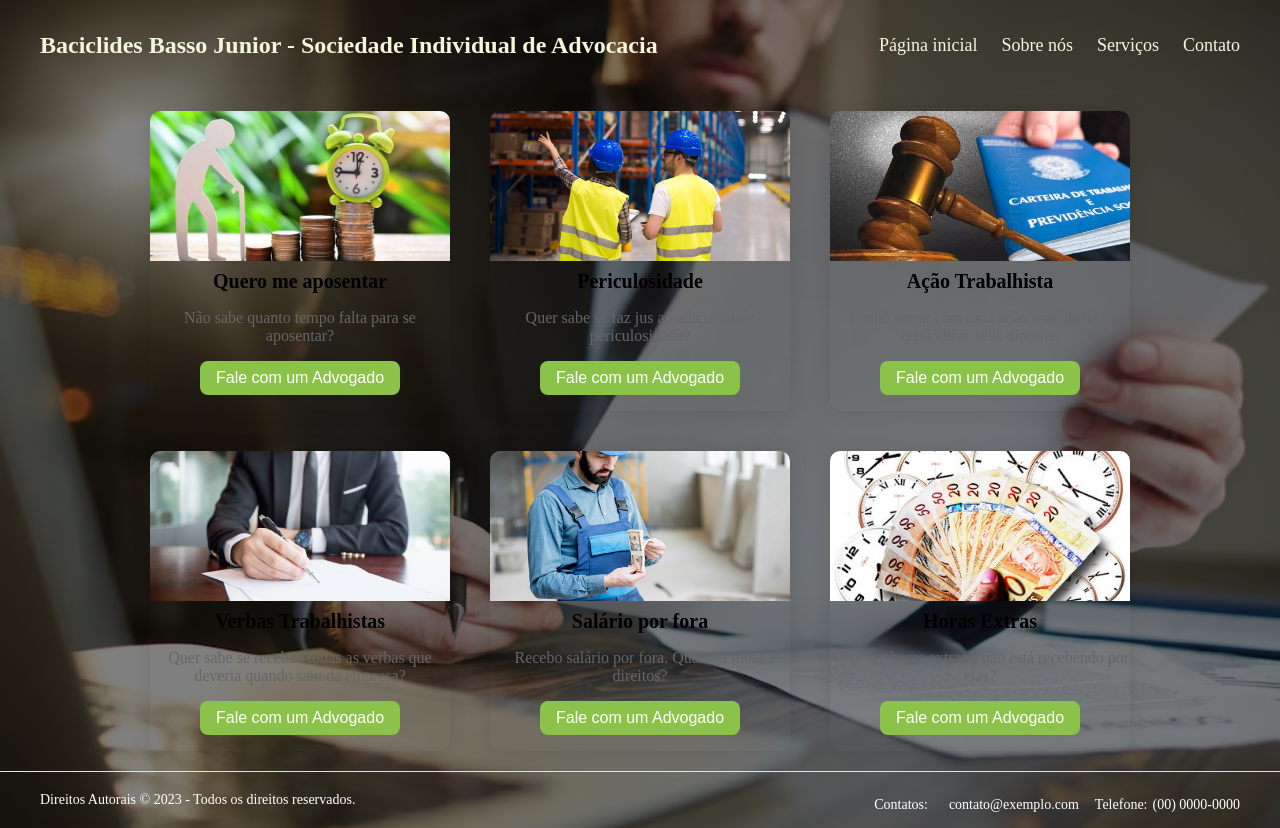
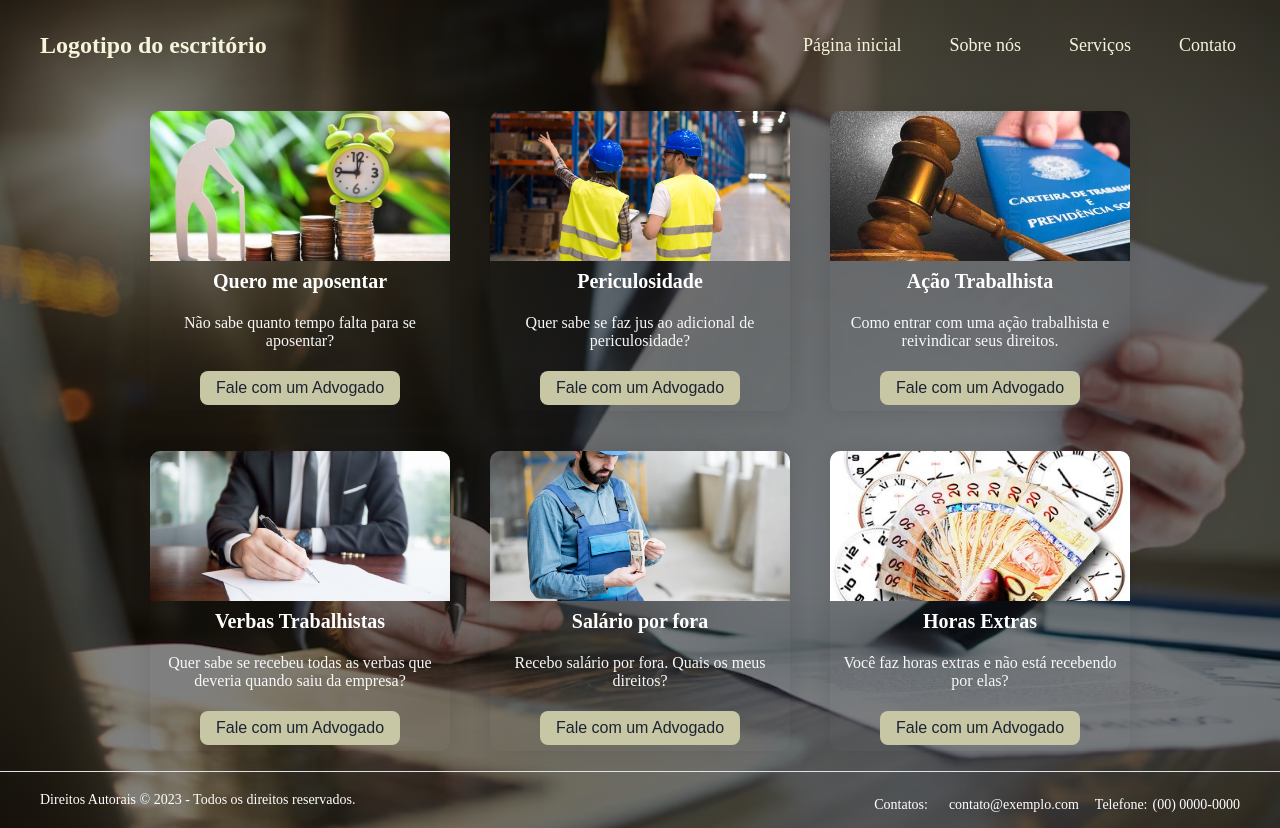
Before and after one commit to baxiclides-basso-neto/baciclides-advocacia, a React (Vite) app: page /servicos in a window 1280 px wide. Built offline with nearby package versions, Linux system fonts and the light colour scheme.

Commit message:
Fix ServicesPage btns

```diff
--- a/src/components/Header/header.jsx
+++ b/src/components/Header/header.jsx
@@ -11,7 +11,7 @@ function Header() {
   return (
     <HeaderContainer>
       <ContextContainer>
-        <Logo>Baciclides Basso Junior - Sociedade Individual de Advocacia</Logo>
+        <Logo>Logotipo do escritório</Logo>
         <Nav>
           <ul>
             <li>
--- a/src/styles/Headerstyle.js
+++ b/src/styles/Headerstyle.js
@@ -44,6 +44,7 @@ export const Nav = styled.nav`
   ul {
     display: flex;
     list-style: none;
+    gap: 1rem;
   }
 
   li {
@@ -53,12 +54,17 @@ export const Nav = styled.nav`
   a {
     font-size: 18px;
     color: #f5f5dc;
+    padding: 4px;
 
     text-decoration: none;
-    transition: color 0.2s ease-in-out;
+    transition: background-color 0.5s ease-in-out;
+
 
     &:hover {
-      color: #0088cc;
+      color: #1c2331;
+      background-color:  #fdfdc5;
+      border-radius: 4px;
+
     }
   }
 
--- a/src/styles/Landingpagestyle.js
+++ b/src/styles/Landingpagestyle.js
@@ -28,8 +28,8 @@ export const CallToAction = styled(Link)`
   display: inline-block;
   padding: 16px 32px;
   border-radius: 4px;
-  background-color: #8bc34a;
-  color: #ffffff;
+  background-color: #c7c7a6;
+  color: #1c2331;
   font-size: 18px;
   text-decoration: none;
   margin-top: 2rem;
@@ -37,6 +37,6 @@ export const CallToAction = styled(Link)`
   transition: background-color 0.3s ease-in-out;
 
   &:hover {
-    background-color: #689f38;
+    background-color: #fdfdc5;
   }
 `;
--- a/src/styles/ServicesPagestyle.js
+++ b/src/styles/ServicesPagestyle.js
@@ -47,11 +47,13 @@ export const CardTitle = styled.h3`
   font-size: 20px;
   margin-bottom: 10px;
   margin-top: 5px;
+  color: #fff;
 `;
 
 export const CardDescription = styled.p`
   font-size: 16px;
-  color: #666;
+  color: #f8f8f8;
+  padding: 5px;
 `;
 
 export const CardButton = styled.button`
@@ -59,14 +61,14 @@ export const CardButton = styled.button`
   padding: 0.5rem 1rem;
   border: none;
   border-radius: 0.5rem;
-  background-color: #8bc34a;
-  color: #fff;
+  background-color: #c7c7a6;
+  color: #1c2331;
   font-size: 1rem;
   font-weight: 500;
   cursor: pointer;
   transition: background-color 0.3s ease-in-out;
 
   &:hover {
-    background-color: #689f38;
+    background-color: #fdfdc5;
   }
 `;
```
